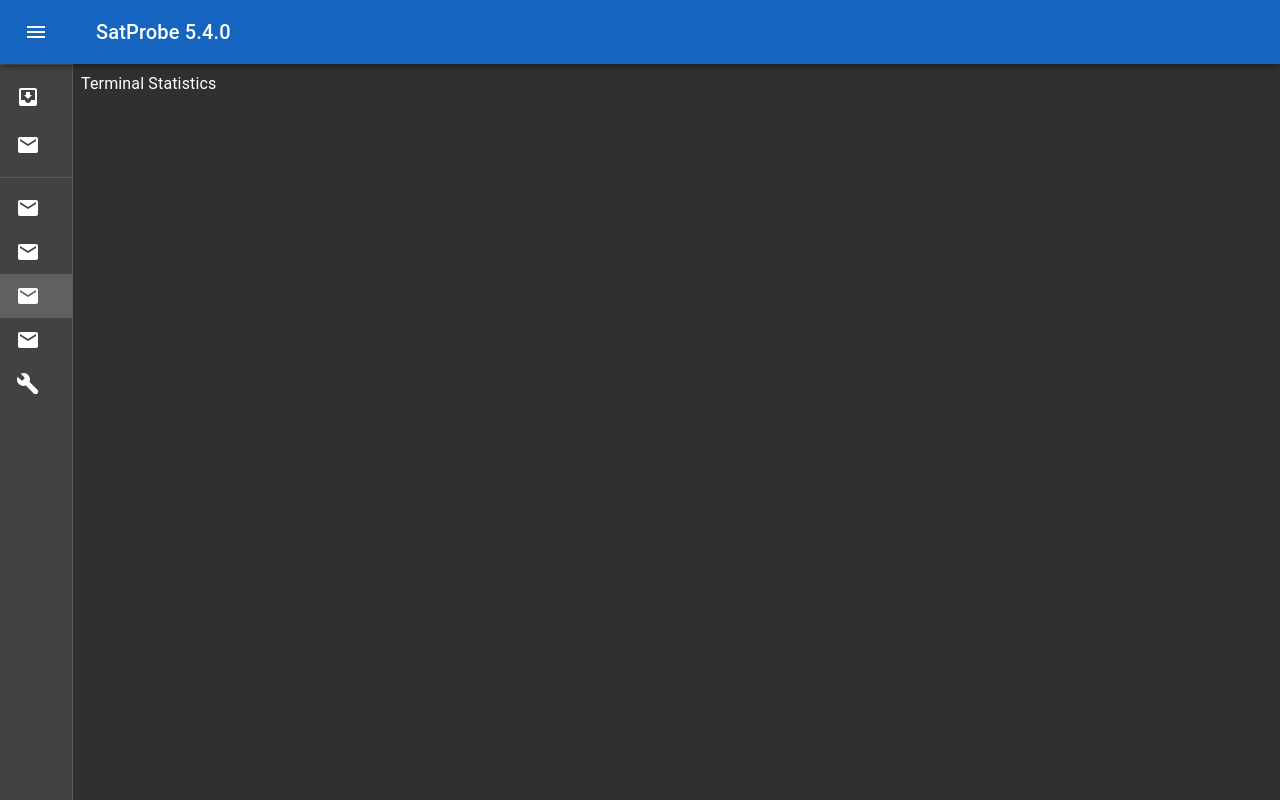
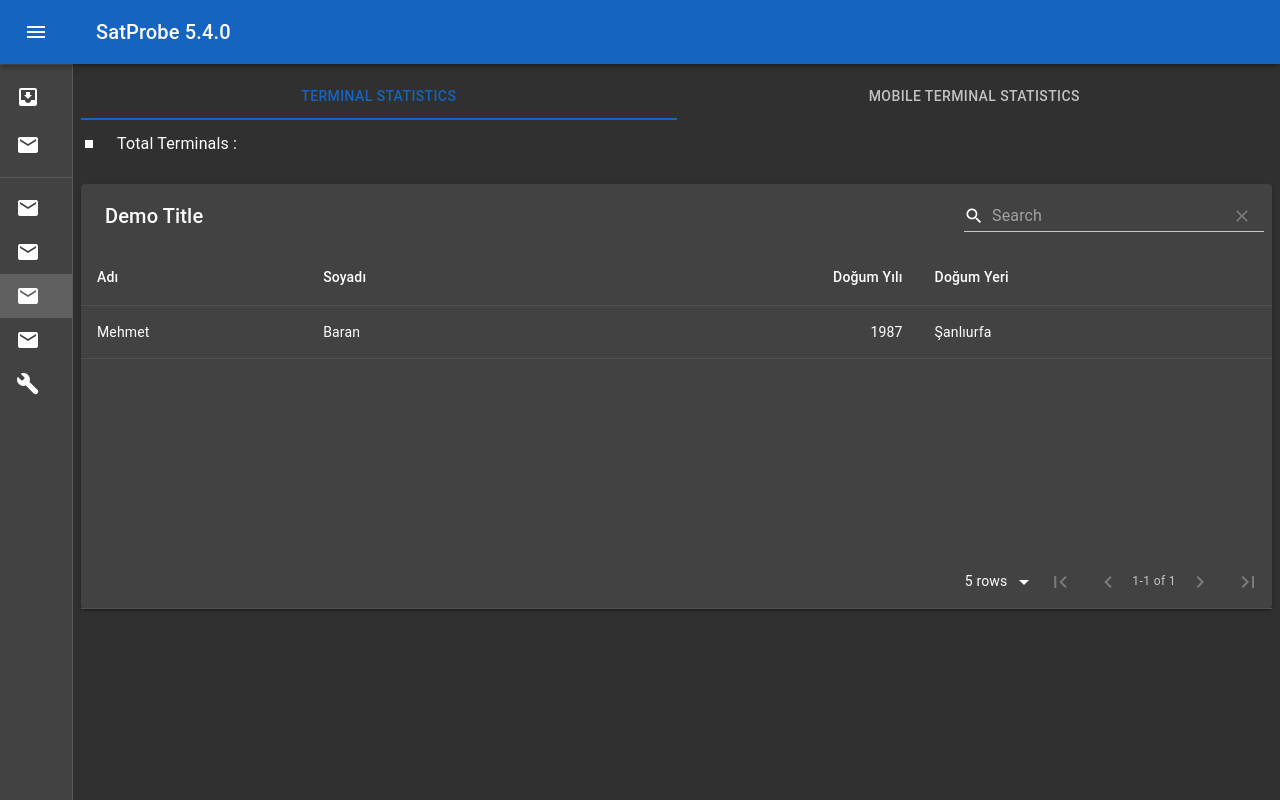
Before and after one commit to shasanka/satprobe-gui, a React (Create React App) app: page /TerminalStatistics in a window 1280 px wide. Built offline with nearby package versions, Linux system fonts and the light colour scheme.

Commit message:
Added terminal stats page and Carrier stats page

```diff
--- a/public/index.html
+++ b/public/index.html
@@ -10,6 +10,10 @@
       content="Web site created using create-react-app"
     />
     <link rel="apple-touch-icon" href="%PUBLIC_URL%/logo192.png" />
+    <link
+      rel="stylesheet"
+      href="https://fonts.googleapis.com/icon?family=Material+Icons"
+    />
     <!--
       manifest.json provides metadata used when your web app is installed on a
       user's mobile device or desktop. See https://developers.google.com/web/fundamentals/web-app-manifest/
--- /dev/null
+++ b/src/components/CarrierStatistics/CarriersStatistics.jsx
@@ -0,0 +1,64 @@
+import React from "react";
+import MaterialTable from "material-table";
+import { Grid, Toolbar, Typography } from "@material-ui/core";
+import { makeStyles } from "@material-ui/core/styles";
+import StopIcon from "@material-ui/icons/Stop";
+
+const useStyles = makeStyles((theme) => ({
+  toolbarIcon: {
+    marginRight: 20,
+    fontSize: "medium",
+  },
+  title: {
+    flexGrow: 1,
+  },
+}));
+
+const CarrierStatistics = (props) => {
+  const classes = useStyles();
+  return (
+    <React.Fragment>
+      <Grid container spacing={2}>
+        <Grid item xs={12} md={12}>
+          <Toolbar variant="dense" disableGutters={true}>
+            <StopIcon className={classes.toolbarIcon} />
+            <Typography
+              variant="subtitle1"
+              className={classes.title}
+              color="textPrimary"
+            >
+              Carrier Statistics
+            </Typography>
+          </Toolbar>
+        </Grid>
+        <Grid item xs={12} md={12} style={{ width: "100%" }}>
+          <div style={{ maxWidth: "100%" }}>
+            <MaterialTable
+              columns={[
+                { title: "Adı", field: "name" },
+                { title: "Soyadı", field: "surname" },
+                { title: "Doğum Yılı", field: "birthYear", type: "numeric" },
+                {
+                  title: "Doğum Yeri",
+                  field: "birthCity",
+                  lookup: { 34: "İstanbul", 63: "Şanlıurfa" },
+                },
+              ]}
+              data={[
+                {
+                  name: "Mehmet",
+                  surname: "Baran",
+                  birthYear: 1987,
+                  birthCity: 63,
+                },
+              ]}
+              title="Demo Title"
+            />
+          </div>
+        </Grid>
+      </Grid>
+    </React.Fragment>
+  );
+};
+
+export default CarrierStatistics;
--- a/src/components/Settings/SystemConfiguration.jsx
+++ b/src/components/Settings/SystemConfiguration.jsx
@@ -43,6 +43,7 @@
 const data = {
   networkId: "",
   masterSatprobeIpAddress: "",
+  theme: "dark",
   color: "Red",
   localIpAddressTC1: "",
   deviceIpAddressTC1: "",
@@ -157,6 +158,19 @@
                     as={TextField}
                     placeholder="SatProbe IP Address"
                   />
+                </Grid>
+                <Grid item>
+                  <FormControl
+                    variant="outlined"
+                    margin="dense"
+                    style={{ minWidth: 190 }}
+                  >
+                    <InputLabel id="theme">Theme</InputLabel>
+                    <Field name="theme" type="select" as={Select}>
+                      <MenuItem value={"dark"}>Dark</MenuItem>
+                      <MenuItem value={"light"}>Light</MenuItem>
+                    </Field>
+                  </FormControl>
                 </Grid>
               </Grid>
 
--- /dev/null
+++ b/src/components/TerminalStatistics/MobileTerminalStatistics.jsx
@@ -0,0 +1,64 @@
+import React from "react";
+import MaterialTable from "material-table";
+import { Grid, Toolbar, Typography } from "@material-ui/core";
+import { makeStyles } from "@material-ui/core/styles";
+import StopIcon from "@material-ui/icons/Stop";
+
+const useStyles = makeStyles((theme) => ({
+  toolbarIcon: {
+    marginRight: 20,
+    fontSize: "medium",
+  },
+  title: {
+    flexGrow: 1,
+  },
+}));
+
+const MobileTerminalStatistics = (params) => {
+  const classes = useStyles();
+  return (
+    <React.Fragment>
+      <Grid container spacing={2}>
+        <Grid item xs={12} md={12}>
+          <Toolbar variant="dense" disableGutters={true}>
+            <StopIcon className={classes.toolbarIcon} />
+            <Typography
+              variant="subtitle1"
+              className={classes.title}
+              color="textPrimary"
+            >
+              Total Mobile Terminals :
+            </Typography>
+          </Toolbar>
+        </Grid>
+        <Grid item xs={12} md={12} style={{ width: "100%" }}>
+          <div style={{ maxWidth: "100%" }}>
+            <MaterialTable
+              columns={[
+                { title: "Adı", field: "name" },
+                { title: "Soyadı", field: "surname" },
+                { title: "Doğum Yılı", field: "birthYear", type: "numeric" },
+                {
+                  title: "Doğum Yeri",
+                  field: "birthCity",
+                  lookup: { 34: "İstanbul", 63: "Şanlıurfa" },
+                },
+              ]}
+              data={[
+                {
+                  name: "Mehmet",
+                  surname: "Baran",
+                  birthYear: 1987,
+                  birthCity: 63,
+                },
+              ]}
+              title="Demo Title"
+            />
+          </div>
+        </Grid>
+      </Grid>
+    </React.Fragment>
+  );
+};
+
+export default MobileTerminalStatistics;
--- /dev/null
+++ b/src/components/TerminalStatistics/TerminalStatistics.jsx
@@ -0,0 +1,64 @@
+import React from "react";
+import MaterialTable from "material-table";
+import { Grid, Toolbar, Typography } from "@material-ui/core";
+import { makeStyles } from "@material-ui/core/styles";
+import StopIcon from "@material-ui/icons/Stop";
+
+const useStyles = makeStyles((theme) => ({
+  toolbarIcon: {
+    marginRight: 20,
+    fontSize: "medium",
+  },
+  title: {
+    flexGrow: 1,
+  },
+}));
+
+const TerminalStatistics = (props) => {
+  const classes = useStyles();
+  return (
+    <React.Fragment>
+      <Grid container spacing={2}>
+        <Grid item xs={12} md={12}>
+          <Toolbar variant="dense" disableGutters={true}>
+            <StopIcon className={classes.toolbarIcon} />
+            <Typography
+              variant="subtitle1"
+              className={classes.title}
+              color="textPrimary"
+            >
+              Total Terminals :
+            </Typography>
+          </Toolbar>
+        </Grid>
+        <Grid item xs={12} md={12} style={{ width: "100%" }}>
+          <div style={{ maxWidth: "100%" }}>
+            <MaterialTable
+              columns={[
+                { title: "Adı", field: "name" },
+                { title: "Soyadı", field: "surname" },
+                { title: "Doğum Yılı", field: "birthYear", type: "numeric" },
+                {
+                  title: "Doğum Yeri",
+                  field: "birthCity",
+                  lookup: { 34: "İstanbul", 63: "Şanlıurfa" },
+                },
+              ]}
+              data={[
+                {
+                  name: "Mehmet",
+                  surname: "Baran",
+                  birthYear: 1987,
+                  birthCity: 63,
+                },
+              ]}
+              title="Demo Title"
+            />
+          </div>
+        </Grid>
+      </Grid>
+    </React.Fragment>
+  );
+};
+
+export default TerminalStatistics;
--- a/src/index.js
+++ b/src/index.js
@@ -1,6 +1,6 @@
 import React from "react";
 import ReactDOM from "react-dom";
-import "./index.css";
+// import "./index.css";
 import App from "./App";
 import * as serviceWorker from "./serviceWorker";
 
--- a/src/pages/CarrierStatistics.jsx
+++ /dev/null
@@ -1,14 +0,0 @@
-import React, { Component } from "react";
-import { Typography } from "@material-ui/core";
-
-export class CarrierStatistics extends Component {
-  render() {
-    return (
-      <div>
-        <Typography paragraph>Carrier Statistics </Typography>
-      </div>
-    );
-  }
-}
-
-export default CarrierStatistics;
--- /dev/null
+++ b/src/pages/CarrierStatisticsPage.jsx
@@ -0,0 +1,15 @@
+import React, { Component } from "react";
+import { Typography } from "@material-ui/core";
+import CarrierStatistics from "../components/CarrierStatistics/CarriersStatistics";
+
+export class CarrierStatisticsPage extends Component {
+  render() {
+    return (
+      <div>
+        <CarrierStatistics />
+      </div>
+    );
+  }
+}
+
+export default CarrierStatisticsPage;
--- a/src/pages/TerminalStatistics.jsx
+++ /dev/null
@@ -1,14 +0,0 @@
-import React, { Component } from "react";
-import { Typography } from "@material-ui/core";
-
-export class TerminalStatistics extends Component {
-  render() {
-    return (
-      <div>
-        <Typography paragraph>Terminal Statistics</Typography>
-      </div>
-    );
-  }
-}
-
-export default TerminalStatistics;
--- a/src/pages/Settings.jsx
+++ b/src/pages/TerminalStatisticsPage.jsx
@@ -1,9 +1,9 @@
 import React, { Component } from "react";
 import { Tabs, Tab } from "@material-ui/core";
+import TabPanel from "../components/commonComponents/TabPanel";
+import TerminalStatistics from "../components/TerminalStatistics/TerminalStatistics";
+import MobileTerminalStatistics from "../components/TerminalStatistics/MobileTerminalStatistics";
 import { withStyles } from "@material-ui/core/styles";
-import TabPanel from "../components/commonComponents/TabPanel";
-import SystemConfiguration from "../components/Settings/SystemConfiguration";
-import CarriersConfiguration from "../components/Settings/CarriersConfiguration";
 
 const styles = (theme) => ({
   root: {
@@ -11,7 +11,8 @@
     backgroundColor: theme.palette.background.paper,
   },
 });
-class Settings extends Component {
+
+export class TerminalStatisticsPage extends Component {
   constructor(props) {
     super(props);
     this.state = {
@@ -22,11 +23,11 @@
   handleChange = (event, newValue) => {
     this.setState({ value: newValue });
   };
+
   render() {
-    const classes = this.props;
     const { value } = this.state;
     return (
-      <div className={classes.root}>
+      <div>
         <Tabs
           value={value}
           indicatorColor="primary"
@@ -35,18 +36,18 @@
           onChange={this.handleChange}
           aria-label="disabled tabs example"
         >
-          <Tab label="System Configuration" />
-          <Tab label="Carriers Congiguration" />
+          <Tab label="Terminal Statistics" />
+          <Tab label="Mobile Terminal Statistics" />
         </Tabs>
         <TabPanel value={value} index={0}>
-          <SystemConfiguration />
+          <TerminalStatistics />
         </TabPanel>
         <TabPanel value={value} index={1}>
-          <CarriersConfiguration />
+          <MobileTerminalStatistics />
         </TabPanel>
       </div>
     );
   }
 }
 
-export default withStyles(styles, { withTheme: true })(Settings);
+export default withStyles(styles, { withTheme: true })(TerminalStatisticsPage);
```
Also changed, not shown: src/utils/Routes.js (+4 -4 lines), src/logo.svg (deleted).
